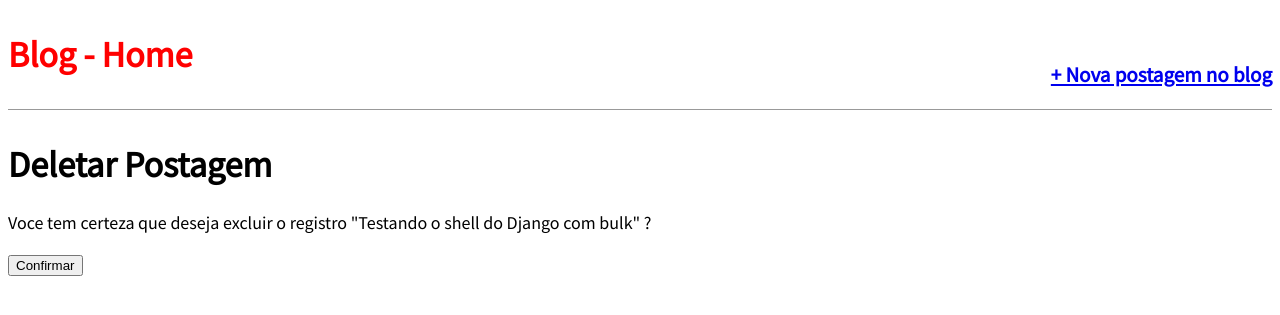
After one commit to RodolfoPaulino/projeto_django, a Django app: page /post/9/delete/ in a window 1280 px wide. The commit adds this page. Shown: the top 315 px of the page. Run offline with Django 3.2, Linux system fonts and the light colour scheme; data comes from the database, SQL or seed files in the repository; both versions use the stored data as it was after the commit.

Commit message:
DeleteView

```diff
--- /dev/null
+++ b/blog/templates/blog/post_delete.html
@@ -0,0 +1,10 @@
+{% extends 'base.html' %}
+{% block title %} Deletar - Nova Postagem {% endblock title %}
+{% block content %}
+<h1>Deletar Postagem</h1>
+<form action="" method="post">{% csrf_token %}
+    <p>Voce tem certeza que deseja excluir o registro "{{post.titulo}}" ?</p>
+    <input type="submit" value="Confirmar">
+</form>
+
+{% endblock content %}
--- a/blog/templates/blog/post_detail.html
+++ b/blog/templates/blog/post_detail.html
@@ -6,6 +6,7 @@
             <h2> {{ object.titulo }}</h2>
             <p> {{ object.conteudo }}</p>
         </div>
-        <a href="{{ object.get_absolute_url_update }}">+ Editar Postagem do Blog</a>
+        <a href="{{ object.get_absolute_url_update }}">+ Editar Postagem do Blog</a><br>
+        <a href="{% url 'post_delete' object.pk %}"> Deletar Postagem do Blog</a>
 
 {% endblock content %}
--- a/blog/urls.py
+++ b/blog/urls.py
@@ -7,4 +7,5 @@ urlpatterns = [
     path('post/new/', views.BlogCreateView.as_view(), name='post_new'),
     path('post/<slug:slug>/', views.BlogDetailView.as_view(), name='post_detail'),
     path('post/<int:pk>/edit/', views.BlogUpdateView.as_view(), name='post_edit'),
+    path('post/<int:pk>/delete/', views.BlogDeleteView.as_view(), name='post_delete'),
 ]
--- a/blog/views.py
+++ b/blog/views.py
@@ -1,5 +1,6 @@
 from django.shortcuts import render
-from django.views.generic import ListView, DetailView, UpdateView
+from django.urls import reverse_lazy
+from django.views.generic import ListView, DetailView, UpdateView, DeleteView
 from django.views.generic.edit import CreateView
 from . models import Post
 # Create your views here.
@@ -21,7 +22,14 @@ class BlogCreateView(CreateView):
     template_name = 'blog/post_new.html'
     fields = ('titulo', 'autor', 'conteudo')
 
+
 class BlogUpdateView(UpdateView):
     model = Post
     template_name = 'blog/post_edit.html'
     fields = ('titulo', 'conteudo')
+
+
+class BlogDeleteView(DeleteView):
+    model = Post
+    template_name = 'blog/post_delete.html'
+    success_url = reverse_lazy('home')
```
Also changed, not shown: db.sqlite3.
